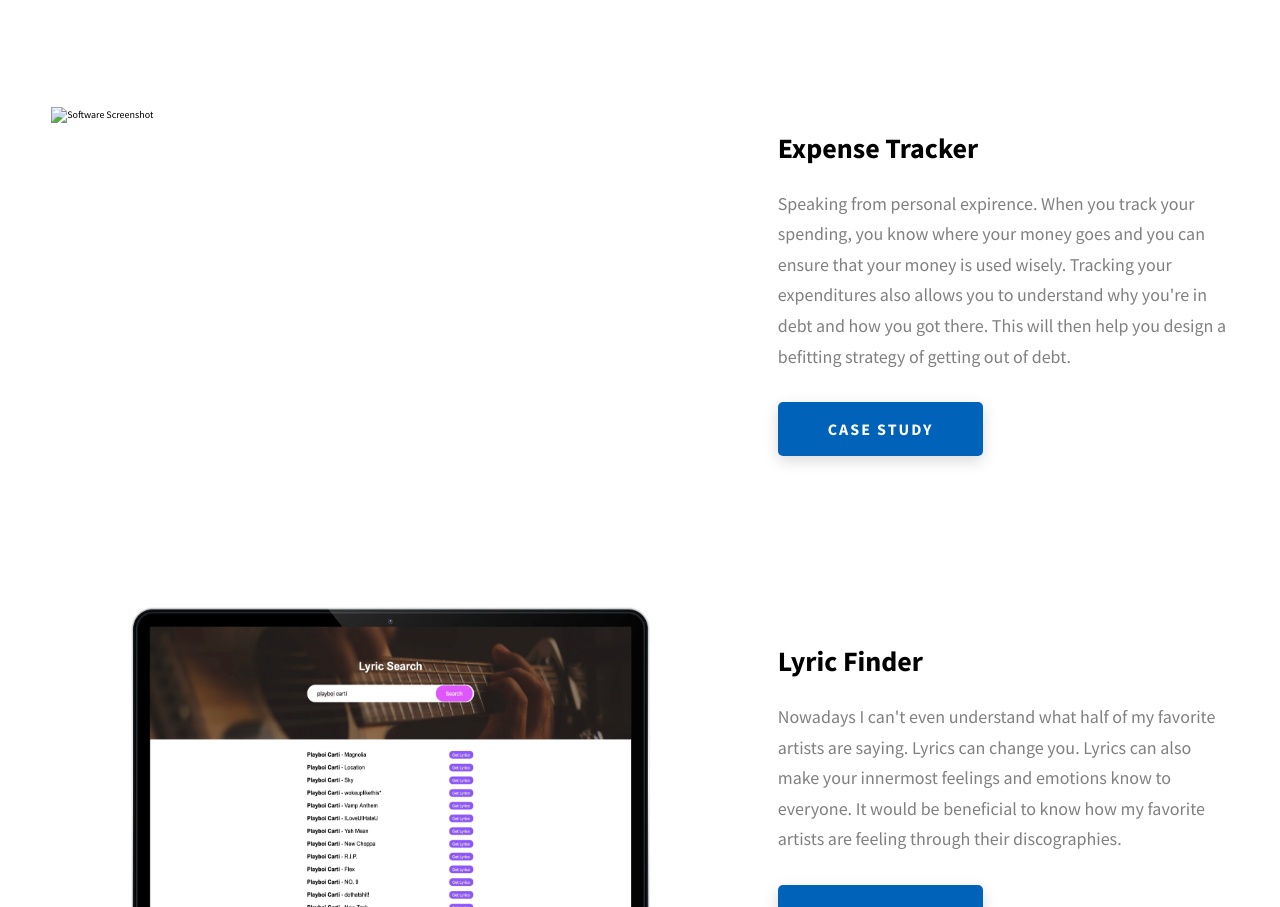
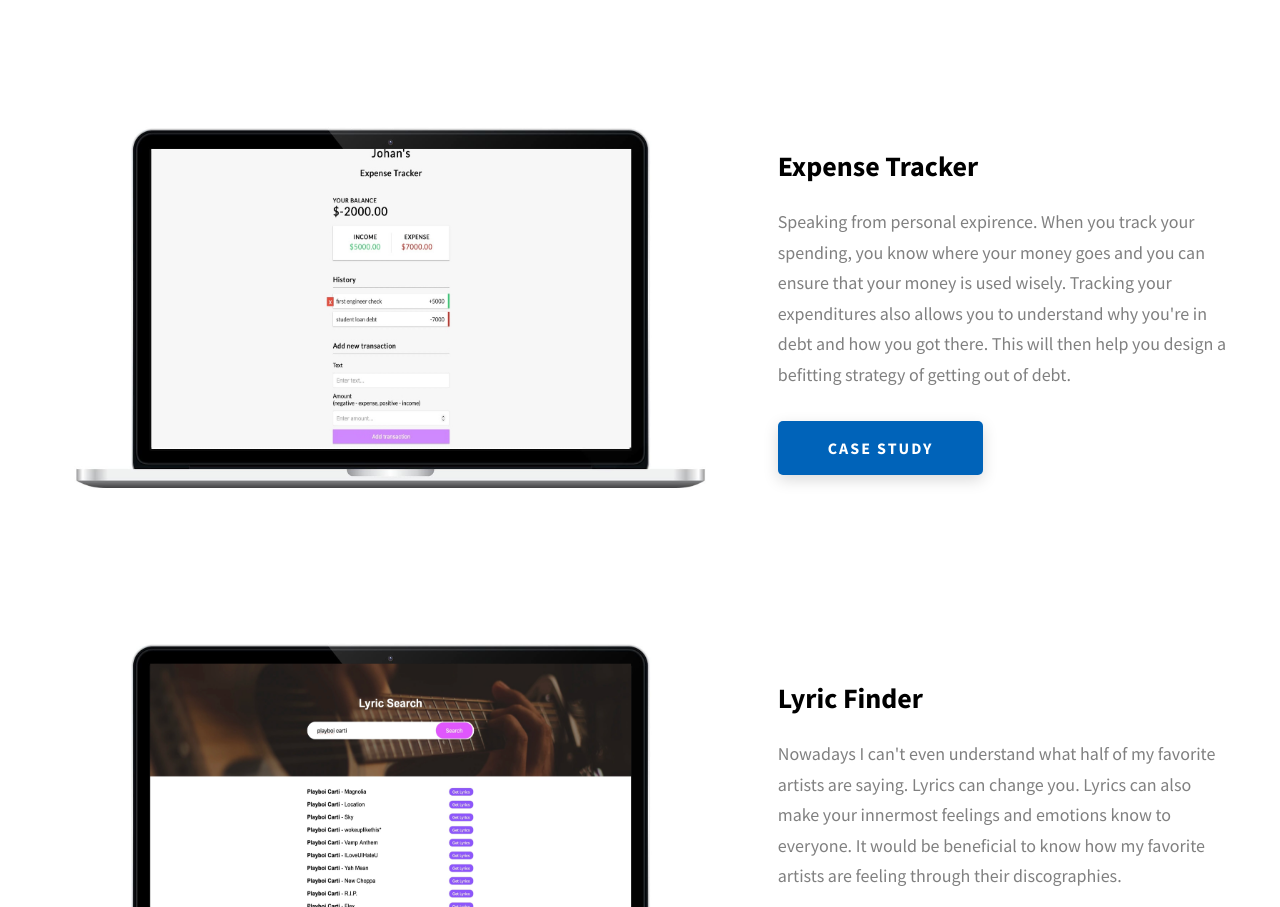
Before and after one commit to Ejiasi1/Portfolio, a plain HTML site: page index.html in a window 1280 px wide. Shown: the part 1931-2838 px from the top of the page. Drawn offline with Linux system fonts and the light colour scheme; files whose address does not match are found by name.

Commit message:
Update index.html

```diff
--- a/index.html
+++ b/index.html
@@ -218,7 +218,7 @@
           <div class="projects__row">
             <div class="projects__row-img-cont">
               <img
-                src="./overlay images/expense2.jpeg"
+                src="expense2.jpeg"
                 alt="Software Screenshot"
                 class="projects__row-img"
                 loading="lazy"
```
